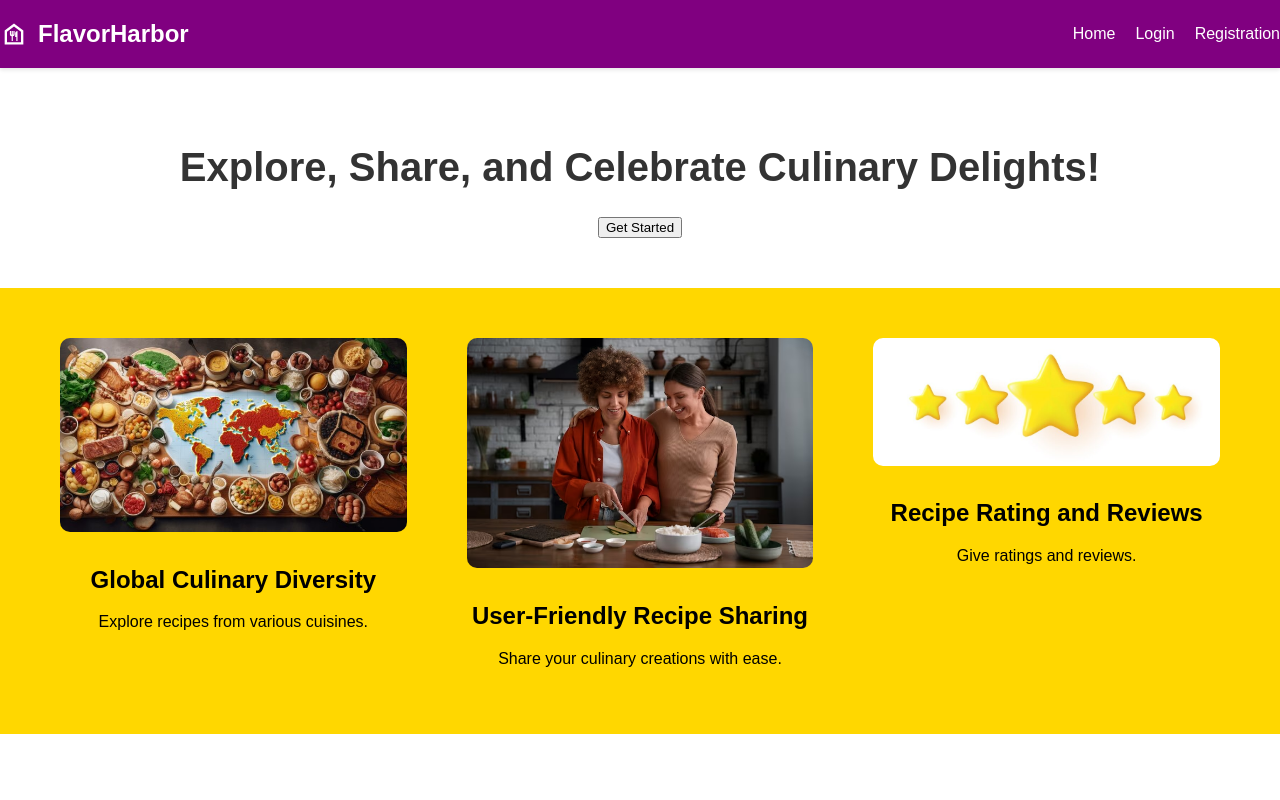
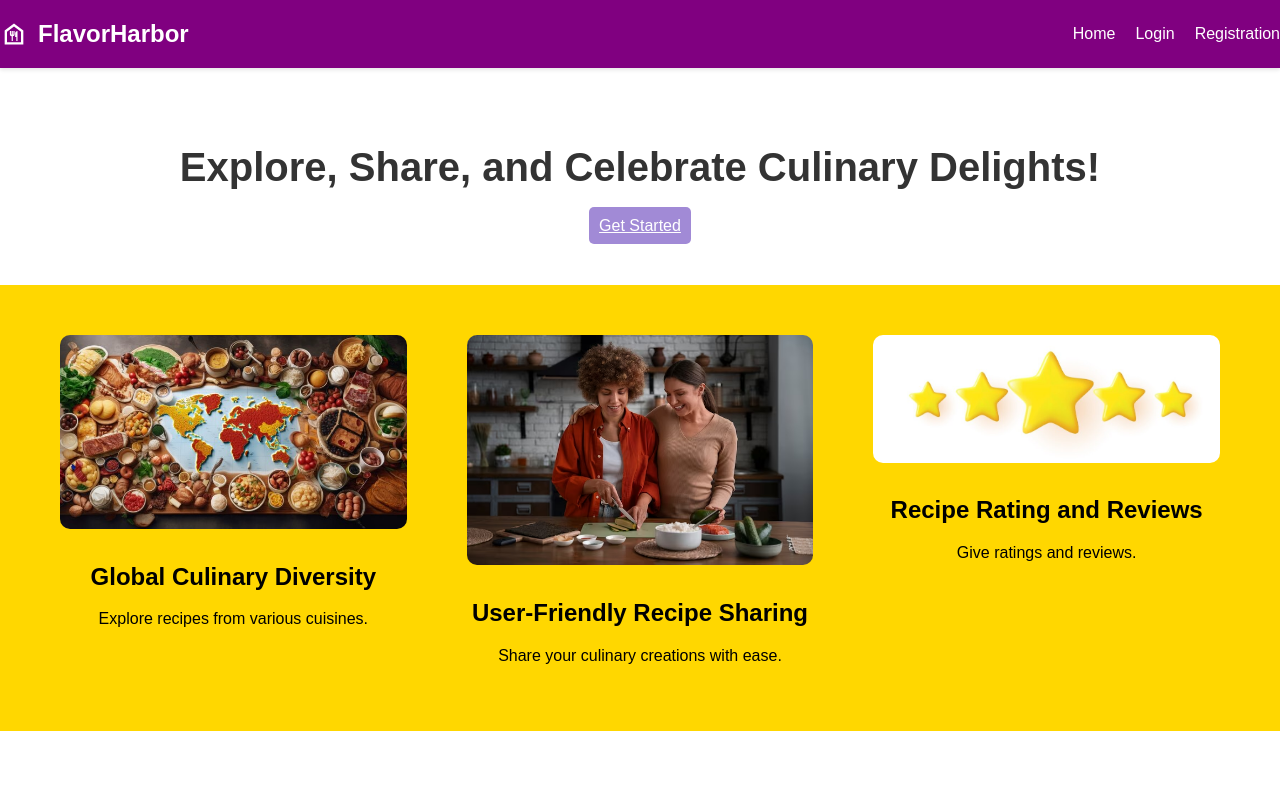
Before and after one commit to jasleen-github/INFO-5139-ProductBacklog, a React (Create React App) app in the folder flavor-harbor/: page /Homepage in a window 1280 px wide. Shown: the top 800 px of the page. Built offline with nearby package versions, Linux system fonts and the light colour scheme.

Commit message:
made few changes

```diff
--- a/flavor-harbor/src/Components/Pages/Homepage.js
+++ b/flavor-harbor/src/Components/Pages/Homepage.js
@@ -1,5 +1,6 @@
 import React from "react";
 import "../../assets/Styles/Homepage.css";
+import { Link } from "react-router-dom";
 // Import images
 import globalCulinaryDiversity from "../../assets/Images/global_culinary diversity.jpeg";
 import recipeSharing from "../../assets/Images/recipe _sharing.jpeg";
@@ -13,8 +14,10 @@
     <div>
       <div className="hero-section">
         <h1>Explore, Share, and Celebrate Culinary Delights!</h1>
-        <button>Get Started</button>{" "}
-        {/* Assuming you wanted this as a button */}
+
+        <Link className="login-button" to="/Loginpage">
+          Get Started
+        </Link>
       </div>
 
       <div className="featured-section">
```
